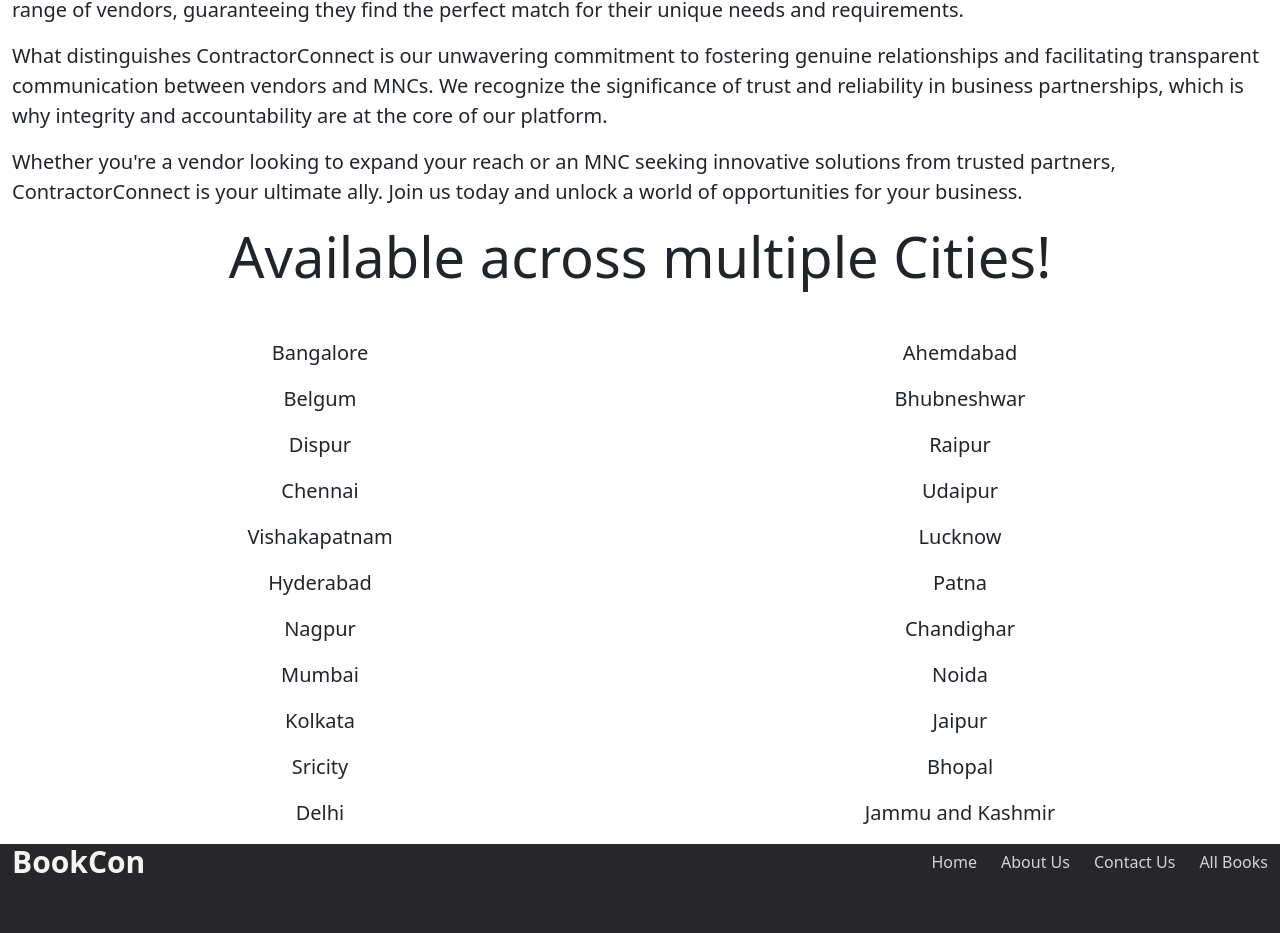
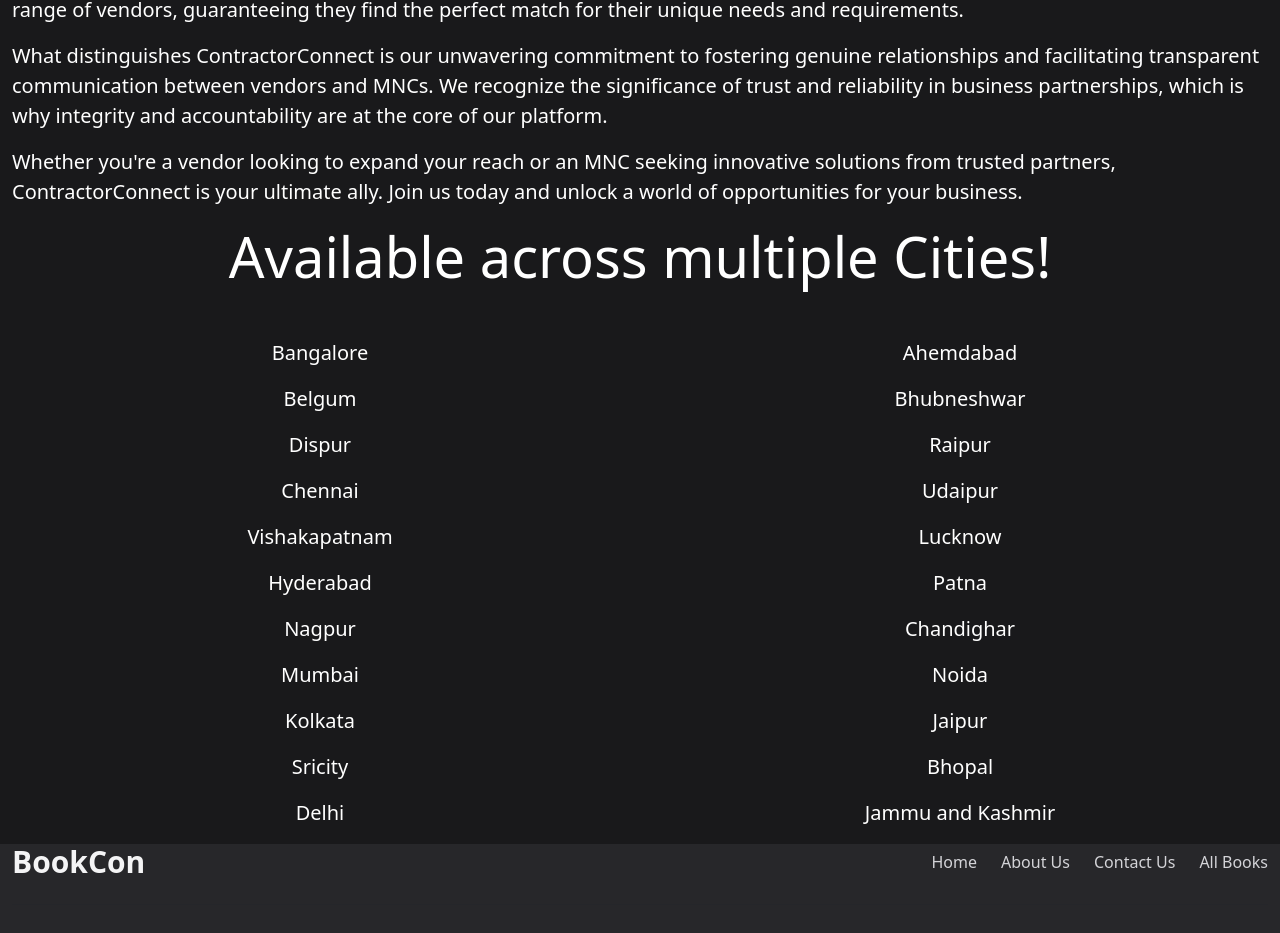
Before and after one commit to nottpande/BookCon, a React (Vite) app in the folder frontend/: page /about-us in a window 1280 px wide. Shown: the part 411-1344 px from the top of the page. Built offline with nearby package versions, Linux system fonts and the light colour scheme.

Commit message:
contactus & aboutus updated

```diff
--- a/frontend/src/pages/About_Us.jsx
+++ b/frontend/src/pages/About_Us.jsx
@@ -1,61 +1,62 @@
-import React from 'react'
+import React from 'react';
 import 'bootstrap/dist/css/bootstrap.min.css';
 
 export default function AboutUs() {
   return (
-    <div>
-    <div class="container">
-        <div class="text-center"><h3 class="display-1">About Us</h3></div> <br/><br/>
-        <h4 class="blockquote">Welcome to ContractorConnect, where seamless connections spark golden opportunities.</h4>
-        <p class="blockquote">ContractorConnect is your premier destination for connecting vendors with multinational corporations (MNCs), fostering partnerships that drive mutual success. Our platform is meticulously crafted to simplify the process of linking vendors offering top-tier products and services with MNCs seeking innovative solutions to propel their businesses forward.</p>
-        <p class="blockquote">Dedicated to excellence and efficiency, we provide a comprehensive marketplace where vendors can showcase their offerings to a global audience of MNCs actively seeking new collaborations. Our user-friendly interface ensures MNCs have access to a diverse range of vendors, guaranteeing they find the perfect match for their unique needs and requirements.</p>
-        <p class="blockquote">What distinguishes ContractorConnect is our unwavering commitment to fostering genuine relationships and facilitating transparent communication between vendors and MNCs. We recognize the significance of trust and reliability in business partnerships, which is why integrity and accountability are at the core of our platform.</p>
-        <p class="blockquote">Whether you're a vendor looking to expand your reach or an MNC seeking innovative solutions from trusted partners, ContractorConnect is your ultimate ally. Join us today and unlock a world of opportunities for your business.</p>
+    <div style={{ backgroundColor: '#19191b', color: 'white', minHeight: '100vh' }}>
+      <div className="container">
+        <div className="text-center">
+          <h3 className="display-1">About Us</h3>
+        </div>
+        <br /><br />
+        <h4 className="blockquote">Welcome to ContractorConnect, where seamless connections spark golden opportunities.</h4>
+        <p className="blockquote">ContractorConnect is your premier destination for connecting vendors with multinational corporations (MNCs), fostering partnerships that drive mutual success. Our platform is meticulously crafted to simplify the process of linking vendors offering top-tier products and services with MNCs seeking innovative solutions to propel their businesses forward.</p>
+        <p className="blockquote">Dedicated to excellence and efficiency, we provide a comprehensive marketplace where vendors can showcase their offerings to a global audience of MNCs actively seeking new collaborations. Our user-friendly interface ensures MNCs have access to a diverse range of vendors, guaranteeing they find the perfect match for their unique needs and requirements.</p>
+        <p className="blockquote">What distinguishes ContractorConnect is our unwavering commitment to fostering genuine relationships and facilitating transparent communication between vendors and MNCs. We recognize the significance of trust and reliability in business partnerships, which is why integrity and accountability are at the core of our platform.</p>
+        <p className="blockquote">Whether you're a vendor looking to expand your reach or an MNC seeking innovative solutions from trusted partners, ContractorConnect is your ultimate ally. Join us today and unlock a world of opportunities for your business.</p>
 
-        <section class="locations">
-  <div class="heading">
-    <div class="text-center">
-      <h2 class="display-4">Available across multiple Cities!</h2>
+        <section className="locations">
+          <div className="heading">
+            <div className="text-center">
+              <h2 className="display-4">Available across multiple Cities!</h2>
             </div>
             <br /><br />
           </div>
-    <div class="row justify-content-center text-center">
-      <div class="col-md-6">
-        <ul class="list-unstyled">
-          <li class="blockquote">Bangalore</li>
-          <li class="blockquote">Belgum</li>
-          <li class="blockquote">Dispur</li>
-          <li class="blockquote">Chennai</li>
-          <li class="blockquote">Vishakapatnam</li>
-          <li class="blockquote">Hyderabad</li>
-          <li class="blockquote">Nagpur</li>
-          <li class="blockquote">Mumbai</li>
-          <li class="blockquote">Kolkata</li>
-          <li class="blockquote">Sricity</li>
-          <li class="blockquote">Delhi</li>
+          <div className="row justify-content-center text-center">
+            <div className="col-md-6">
+              <ul className="list-unstyled">
+                <li className="blockquote">Bangalore</li>
+                <li className="blockquote">Belgum</li>
+                <li className="blockquote">Dispur</li>
+                <li className="blockquote">Chennai</li>
+                <li className="blockquote">Vishakapatnam</li>
+                <li className="blockquote">Hyderabad</li>
+                <li className="blockquote">Nagpur</li>
+                <li className="blockquote">Mumbai</li>
+                <li className="blockquote">Kolkata</li>
+                <li className="blockquote">Sricity</li>
+                <li className="blockquote">Delhi</li>
               </ul>
             </div>
 
-      <div class="col-md-6">
-        <ul class="list-unstyled">
-          <li class="blockquote">Ahemdabad</li>
-          <li class="blockquote">Bhubneshwar</li>
-          <li class="blockquote">Raipur</li>
-          <li class="blockquote">Udaipur</li>
-          <li class="blockquote">Lucknow</li>
-          <li class="blockquote">Patna</li>
-          <li class="blockquote">Chandighar</li>
-          <li class="blockquote">Noida</li>
-          <li class="blockquote">Jaipur</li>
-          <li class="blockquote">Bhopal</li>
-          <li class="blockquote">Jammu and Kashmir</li>
+            <div className="col-md-6">
+              <ul className="list-unstyled">
+                <li className="blockquote">Ahemdabad</li>
+                <li className="blockquote">Bhubneshwar</li>
+                <li className="blockquote">Raipur</li>
+                <li className="blockquote">Udaipur</li>
+                <li className="blockquote">Lucknow</li>
+                <li className="blockquote">Patna</li>
+                <li className="blockquote">Chandighar</li>
+                <li className="blockquote">Noida</li>
+                <li className="blockquote">Jaipur</li>
+                <li className="blockquote">Bhopal</li>
+                <li className="blockquote">Jammu and Kashmir</li>
               </ul>
             </div>
           </div>
         </section>
-
-
       </div>
     </div>
-  )
+  );
 }
--- /dev/null
+++ b/frontend/src/pages/ContactUs.jsx
@@ -0,0 +1,47 @@
+import React from 'react';
+import 'bootstrap/dist/css/bootstrap.min.css';
+
+export default function ContactUs() {
+  return (
+    <div className="container-fluid vh-100 d-flex justify-content-center align-items-center" style={{ backgroundColor: '#19191b' }}>
+      <div className="row w-100">
+        {/* Image Column */}
+        <div className="col-md-6 d-flex justify-content-center align-items-center">
+          <img src="/contact.png" alt="Contact Us" className="img-fluid" style={{ borderRadius: '30px', maxHeight: '80%', maxWidth: '100%' }} />
+        </div>
+
+        {/* Form Column */}
+        <div className="col-md-4 mx-auto d-flex justify-content-start">
+          <div className="card p-4" style={{ width: '100%', backgroundColor: '#f2f2f2', boxShadow: '0 4px 8px rgba(0, 0, 0, 0.1)', borderRadius: '30px' }}>
+            <h2 className='display-6 text-center mb-3'>HELP CENTRE</h2>
+            <form>
+              <div className="mb-3">
+                <label htmlFor="firstName" className="form-label">First Name</label>
+                <input type="text" className="form-control" id="firstName" placeholder="First name" />
+              </div>
+              <div className="mb-3">
+                <label htmlFor="lastName" className="form-label">Last Name</label>
+                <input type="text" className="form-control" id="lastName" placeholder="Last name" />
+              </div>
+              <div className="mb-3">
+                <label htmlFor="email" className="form-label">Email</label>
+                <input type="email" className="form-control" id="email" placeholder="Email" />
+              </div>
+              <div className="mb-3">
+                <label htmlFor="phoneNumber" className="form-label">Phone Number</label>
+                <input type="tel" className="form-control" id="phoneNumber" placeholder="+91-1234567890" />
+              </div>
+              <div className="mb-3">
+                <label htmlFor="message" className="form-label">Message</label>
+                <textarea className="form-control" id="message" rows="3" placeholder="Describe your Issue"></textarea>
+              </div>
+              <div className="text-center">
+                <button type="submit" className="btn" style={{ backgroundColor: '#51c3ba', color: 'white', width: '100%' }}>Send Message</button>
+              </div>
+            </form>
+          </div>
+        </div>
+      </div>
+    </div>
+  );
+}
```
Also changed, not shown: frontend/public/contact.png (added). Lines whose indentation alone changed are shown as unchanged.
